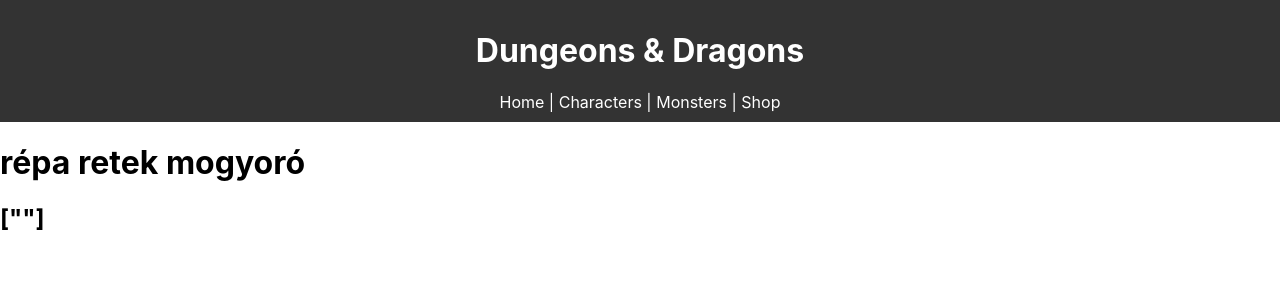
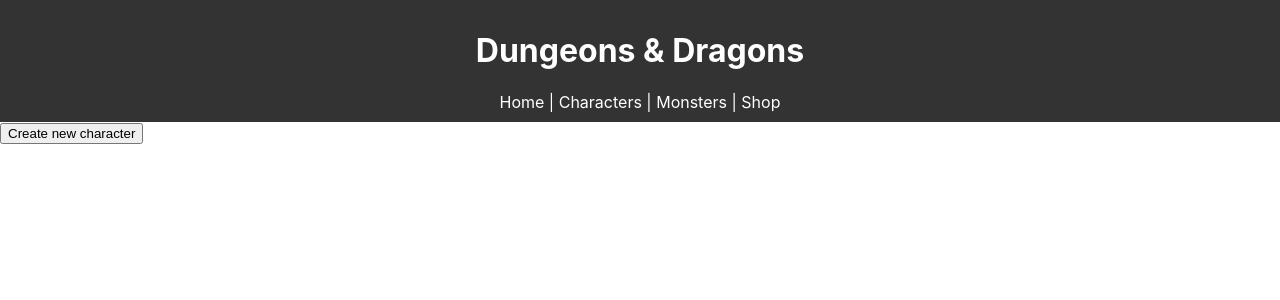
Before and after one commit to RolandOver9000/dnd_character_builder, a React (Create React App) app: page /characters in a window 1280 px wide. Shown: the top 300 px of the page. Built offline with nearby package versions, Linux system fonts and the light colour scheme; no server answers.

Commit message:
some progress

```diff
--- a/src/App.js
+++ b/src/App.js
@@ -5,8 +5,7 @@
 import { CharacterProvider } from "./components/context/CharacterContext";
 // import AddCharacter from './components/pages/AddCharacter'
 import Characters from "./components/pages/charactersPage/Characters";
-
-
+import AddCharacter from "./components/pages/charactersPage/AddCharacter";
 
 function App() {
   return (
@@ -15,17 +14,14 @@
         <Header />
         <Route exact path="/" />
         <CharacterProvider>
+          <Route exact path="/characters" render={(props) => <Characters />} />
           <Route
             exact
-            path="/characters"
-            render={(props) => (
-              <React.Fragment>
-                {/* <AddCharacter /> */}
-                <Characters />
-              </React.Fragment>
-            )}
+            path="/add-new-character"
+            render={(props) => <AddCharacter />}
           />
         </CharacterProvider>
+
         <Route path="/monsters" />
         <Route path="/shop" />
       </div>
--- a/src/components/context/CharacterContext.js
+++ b/src/components/context/CharacterContext.js
@@ -1,22 +1,41 @@
 import React, { createContext, useState, useEffect } from "react";
-import useFetcher from "../hooks/Fetcher";
 import axios from "axios";
 
 export const CharacterContext = createContext();
 
 export const CharacterProvider = (props) => {
-  const [skills, setSkills] = useState("");
+  const [skills, setSkills] = useState({});
+  const [classes, setClasses] = useState({});
+  const [stats, setStats] = useState({});
 
+  //Skills
   useEffect(() => {
-            axios.get("http://dnd5eapi.co/api/skills").then((res) => {
-              console.log(res.data)
-              setSkills(res.data)}
-            )
-          console.log(skills)
-    },[])
+    axios.get("http://dnd5eapi.co/api/skills").then((res) => {
+      setSkills(res.data);
+    });
+    // eslint-disable-next-line react-hooks/exhaustive-deps
+  }, []);
+
+  //Classes
+  useEffect(() => {
+    axios.get("http://dnd5eapi.co/api/classes").then((res) => {
+      setClasses(res.data);
+    });
+    // eslint-disable-next-line react-hooks/exhaustive-deps
+  }, []);
+
+  //Stats
+   //Classes
+   useEffect(() => {
+    axios.get("http://dnd5eapi.co/api/ability-scores").then((res) => {
+      setStats(res.data);
+    });
+    // eslint-disable-next-line react-hooks/exhaustive-deps
+  }, []);
+
 
   return (
-    <CharacterContext.Provider value ={[skills]}>
+    <CharacterContext.Provider value={[skills, classes, stats]}>
       {props.children}
     </CharacterContext.Provider>
   );
--- a/src/components/pages/charactersPage/AddCharacter.js
+++ b/src/components/pages/charactersPage/AddCharacter.js
@@ -0,0 +1,28 @@
+import { CharacterContext } from "../../context/CharacterContext";
+import React, { useContext } from "react";
+
+const AddCharacter = (props) => {
+  const value = useContext(CharacterContext);
+  const [skills, classes, stats] = value;
+
+  return (
+    <div>
+      <h3>májashurka</h3>
+      <form>
+        <input type="text" required name="characterName"></input>
+
+        <select></select>
+        <select>
+          <option value="grapefruit">Grapefruit</option>
+        </select>
+        {skills.map()}
+        <button>Create</button>
+      </form>
+      {/* <h5>{JSON.stringify(skills.results)}</h5>
+      <h5>{JSON.stringify(classes.results)}</h5>
+      <h5>{JSON.stringify(stats.results)}</h5> */}
+    </div>
+  );
+};
+
+export default AddCharacter;
--- a/src/components/pages/charactersPage/Characters.js
+++ b/src/components/pages/charactersPage/Characters.js
@@ -1,16 +1,13 @@
-import React, { useContext } from "react";
-import AddCharacter from "./AddCharacter";
-import {CharacterContext} from "../../context/CharacterContext";
+import React from "react";
+import { Link } from "react-router-dom";
 
 const Characters = (props) => {
-  const value = useContext(CharacterContext);
-  console.log(value)
   return (
     <div>
-      {/* <AddCharacter /> */}
-  <h1>répa retek mogyoró </h1>
-  <h2>{JSON.stringify(value)}</h2>
-
+      <Link to="/add-new-character">
+        {" "}
+        <button>Create new character</button>
+      </Link>
     </div>
   );
 };
```
Also changed, not shown: 1 other file (tests, documents, lock files or other folders).
